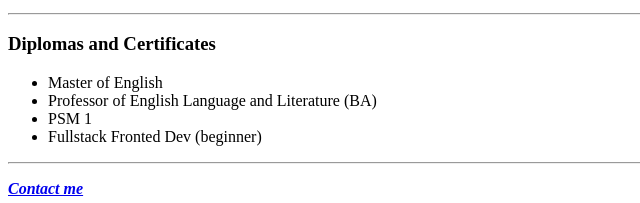
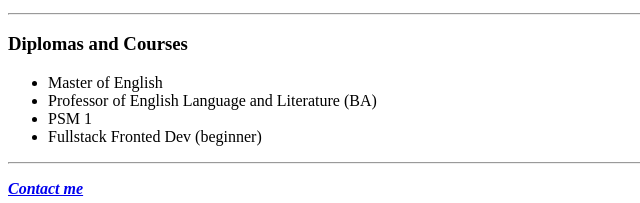
Before and after one commit to tanja3003/CV, a plain HTML site: page index.html in a window 1280 px wide. Shown: the part 673-876 px from the top of the page, 0-640 px from the left. Drawn offline with Linux system fonts and the light colour scheme.

Commit message:
Update index.html

```diff
--- a/index.html
+++ b/index.html
@@ -76,7 +76,7 @@
 </table>
 </p>
 <hr>
-<h3>Diplomas and Certificates</h3>
+<h3>Diplomas and Courses</h3>
 <ul>
   <li>Master of English</li>
   <li>Professor of English Language and Literature (BA)</li>
```
